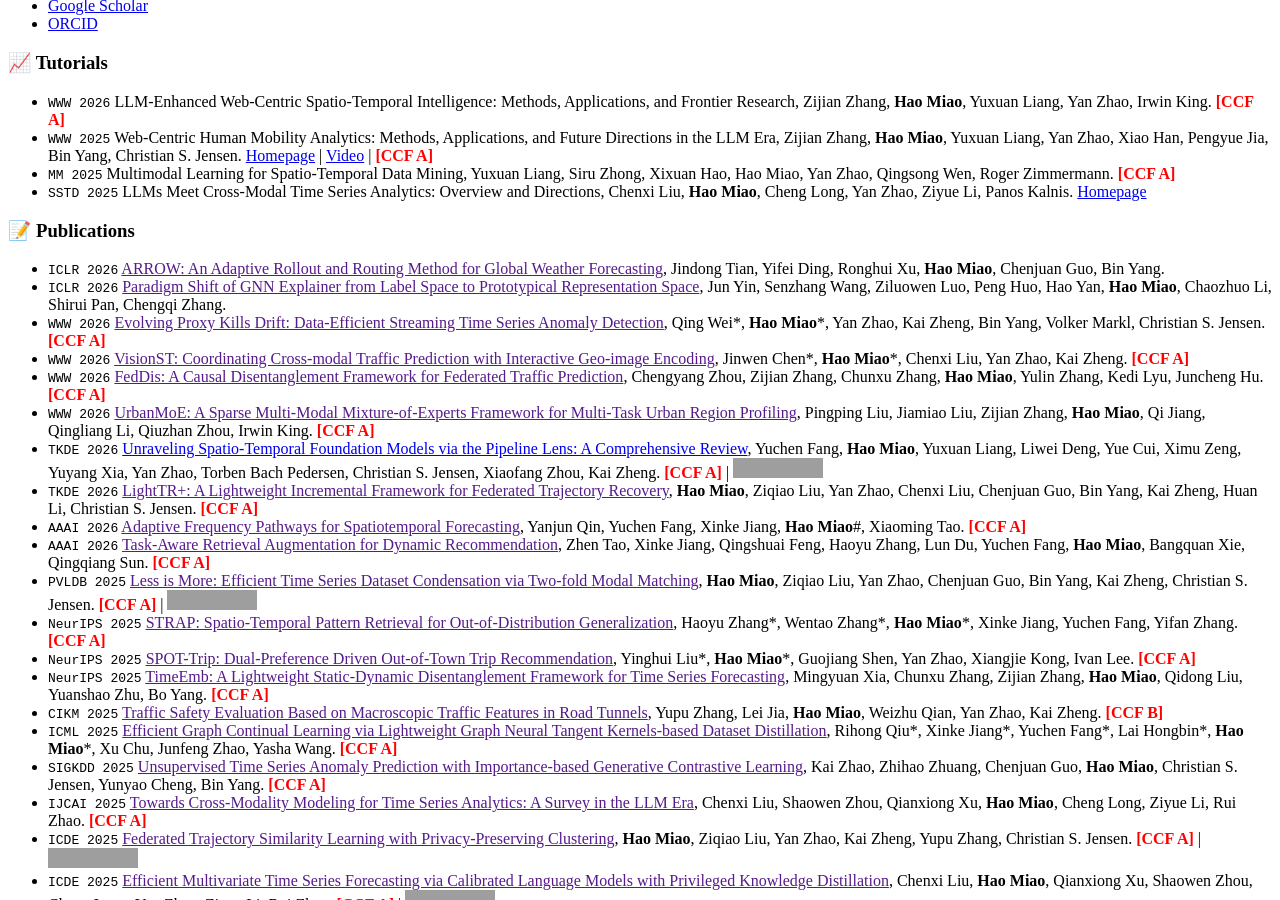
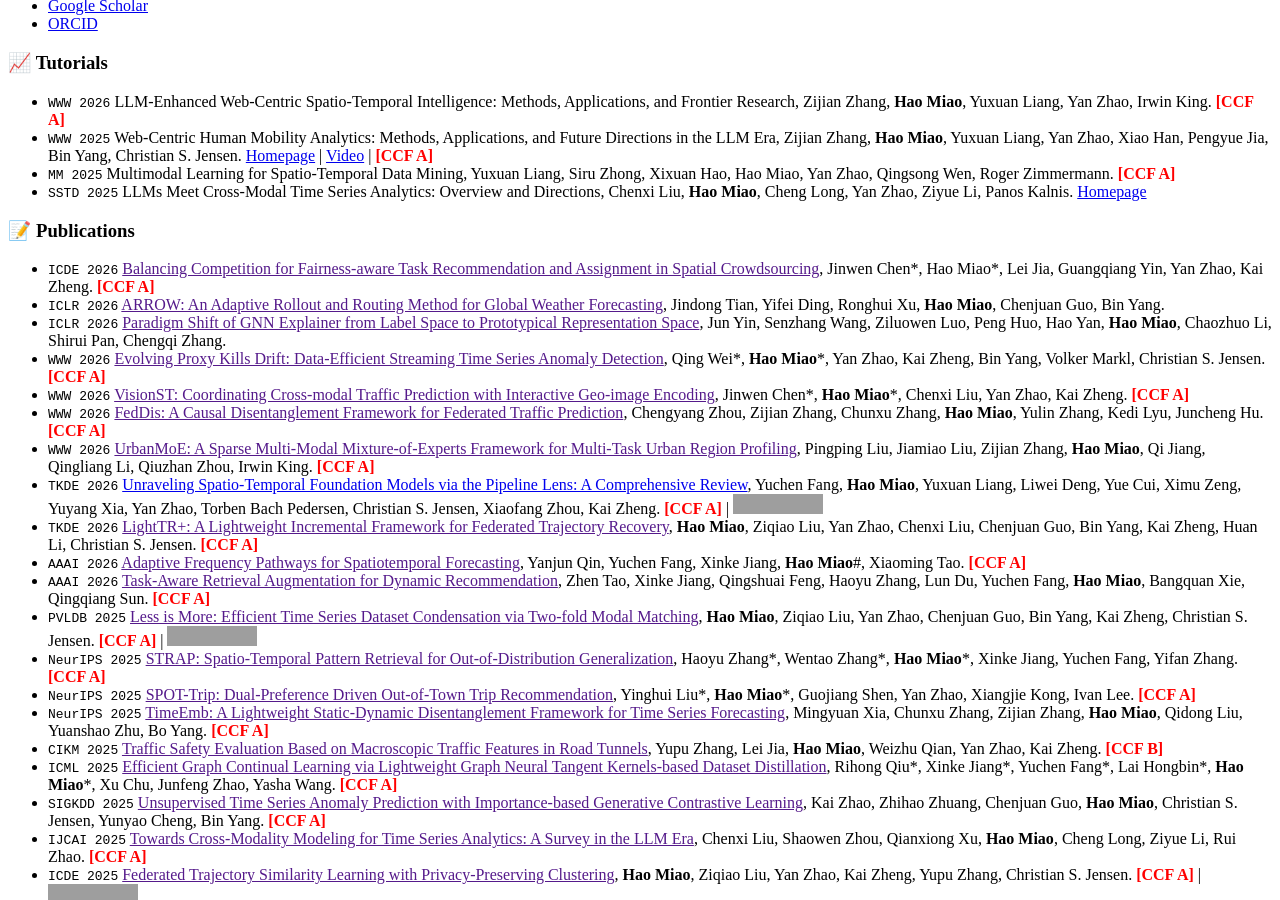
Before and after one commit to MiaoHaoSunny/MiaoHaoSunny.github.io, a Jekyll site: the page built from _pages/includes/pub.md, in a window 1280 px wide and 900 px high, scrolled down 368 px. Built offline with Jekyll 4.4.1, drawn with Linux system fonts in a browser that asks for light colours; our own code applies the rules of GitHub Pages for plain Markdown files; grey boxes are pictures that could not be loaded.

Commit message:
Update pub.md

```diff
--- a/_pages/includes/pub.md
+++ b/_pages/includes/pub.md
@@ -5,6 +5,7 @@
 - ``SSTD 2025`` LLMs Meet Cross-Modal Time Series Analytics: Overview and Directions, Chenxi Liu, **Hao Miao**, Cheng Long, Yan Zhao, Ziyue Li, Panos Kalnis. [Homepage](https://llm-cmts.github.io/)
 
 # 📝 Publications
+- ``ICDE 2026`` [Balancing Competition for Fairness-aware Task Recommendation and Assignment in Spatial Crowdsourcing](), Jinwen Chen\*, Hao Miao\*, Lei Jia, Guangqiang Yin, Yan Zhao, Kai Zheng. <b><font color="red">[CCF A]</font></b>
 - ``ICLR 2026`` [ARROW: An Adaptive Rollout and Routing Method for Global Weather Forecasting](), Jindong Tian, Yifei Ding, Ronghui Xu, **Hao Miao**, Chenjuan Guo, Bin Yang.
 - ``ICLR 2026`` [Paradigm Shift of GNN Explainer from Label Space to Prototypical Representation Space](), Jun Yin, Senzhang Wang, Ziluowen Luo, Peng Huo, Hao Yan, **Hao Miao**, Chaozhuo Li, Shirui Pan, Chengqi Zhang.
 - ``WWW 2026`` [Evolving Proxy Kills Drift: Data-Efficient Streaming Time Series Anomaly Detection](), Qing Wei\*, **Hao Miao**\*, Yan Zhao, Kai Zheng, Bin Yang, Volker Markl, Christian S. Jensen. <b><font color="red">[CCF A]</font></b>
```
